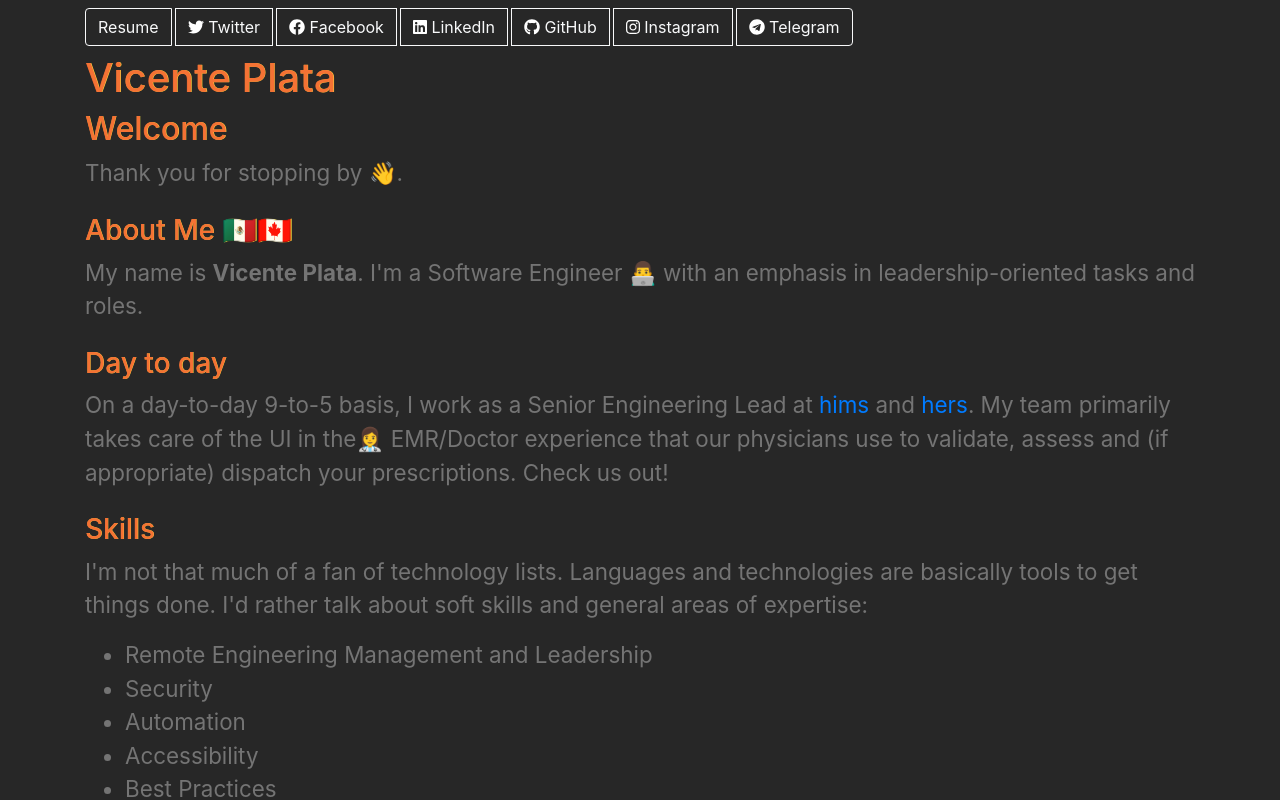
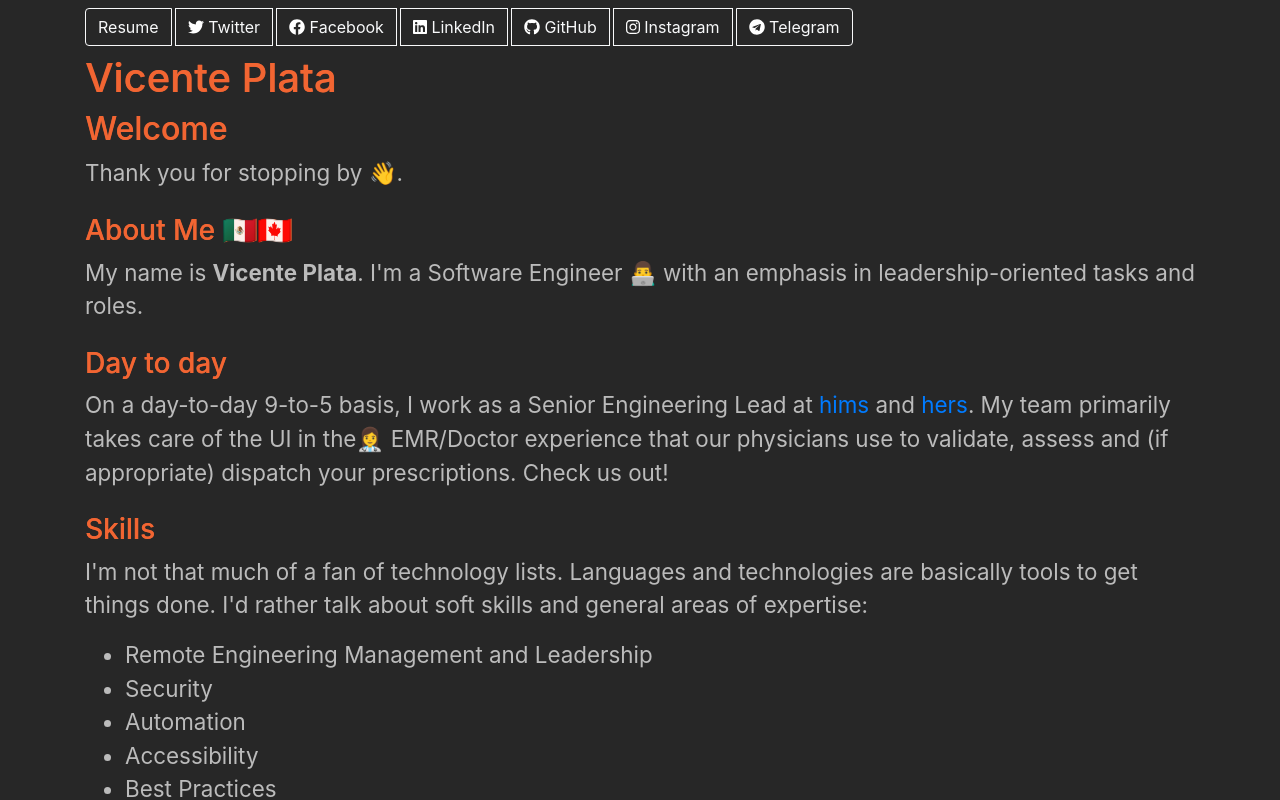
Before and after one commit to xnt/xnt.github.io, a React (Create React App) app: page /#/ in a window 1280 px wide. Shown: the top 800 px of the page. Built offline with nearby package versions, Linux system fonts and the light colour scheme.

Commit message:
improve colours

```diff
--- a/src/index.css
+++ b/src/index.css
@@ -1,5 +1,5 @@
 body {
-  color: #747474 !important;
+  color: #bbb !important;
   font-family: "Muli", -apple-system, BlinkMacSystemFont, "Segoe UI", "Roboto",
     "Oxygen", "Ubuntu", "Cantarell", "Fira Sans", "Droid Sans", "Helvetica Neue",
     sans-serif;
@@ -36,7 +36,7 @@ h1,
 h2,
 h3 {
   color: #f36633e7;
-  text-shadow: 0.01em 0.01em 0.01em #ffe440;
+  text-shadow: 0.01em 0.01em 0.01em #f36633f3;
 }
 
 h2 {
```
